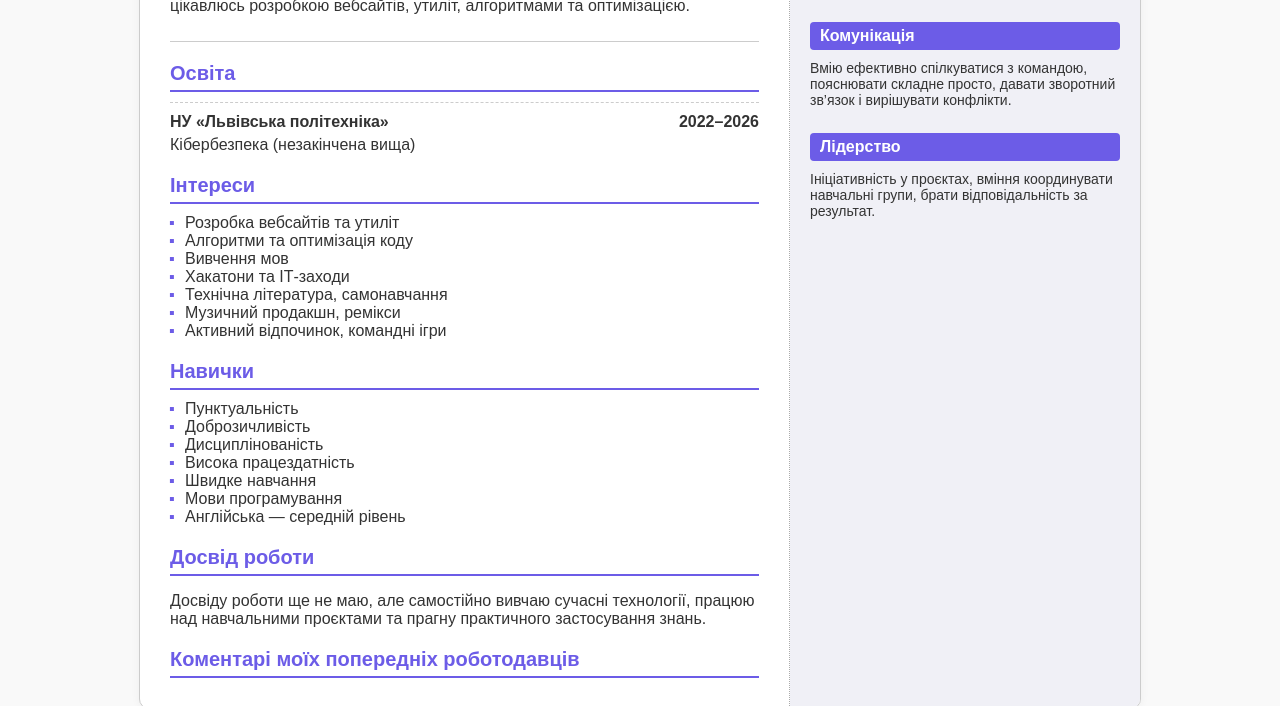
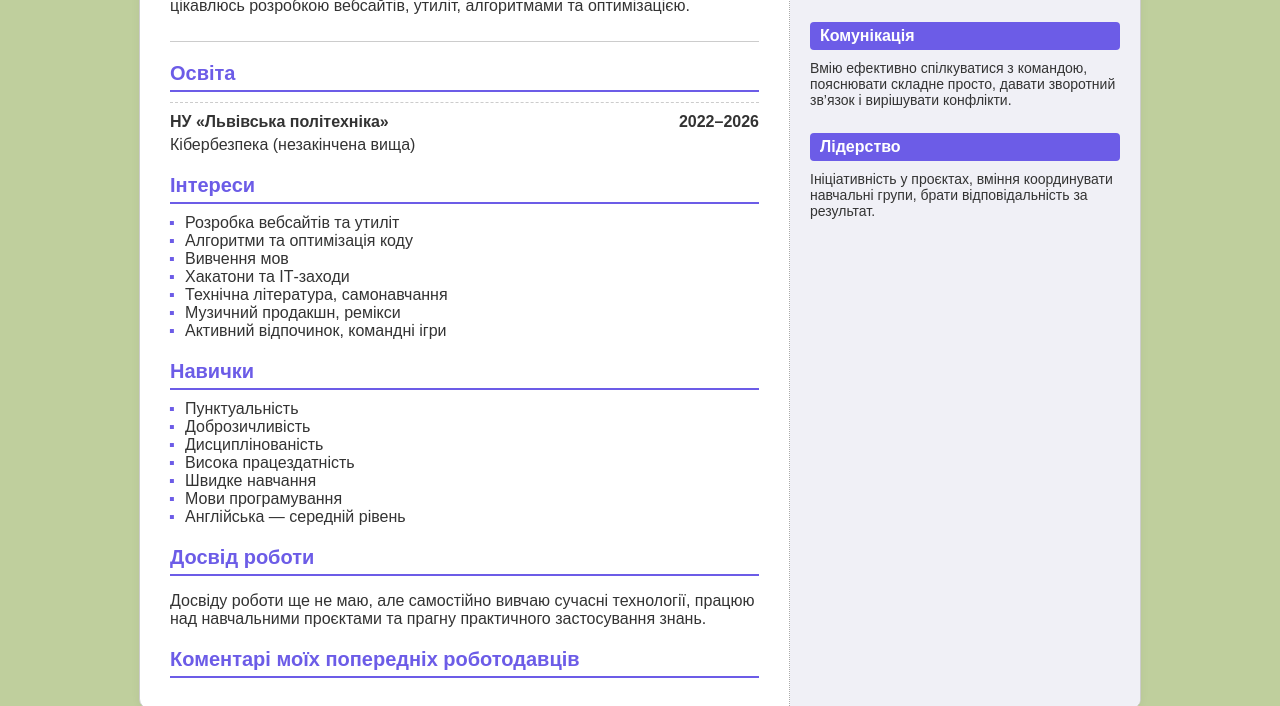
Before and after one commit to daF-ux/CV, a plain HTML site: page index.html in a window 1280 px wide. Shown: the part 259-965 px from the top of the page. Drawn offline with Linux system fonts and the light colour scheme; no server answers.

Commit message:
Змінив фон сайту

```diff
--- a/styles.css
+++ b/styles.css
@@ -1,7 +1,7 @@
 /* ===== Загальне оформлення ===== */
 body {
   font-family: Arial, sans-serif;
-  background-color: #f9f9f9;
+  background-color: #bfcf9d;
   margin: 0;
   padding: 40px;
   color: #333;
```
